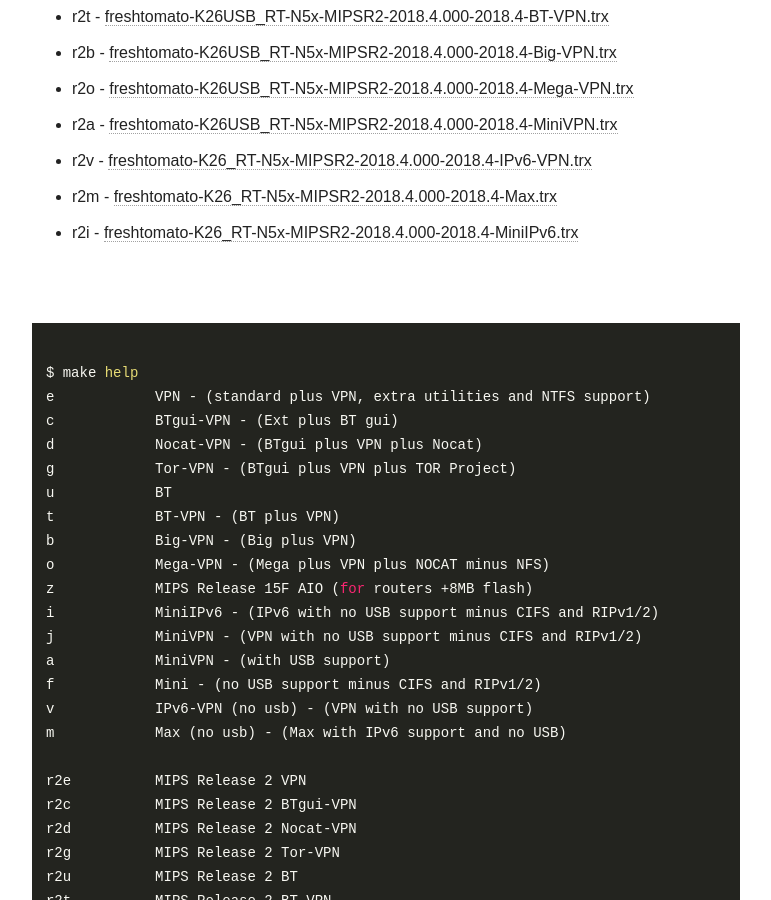
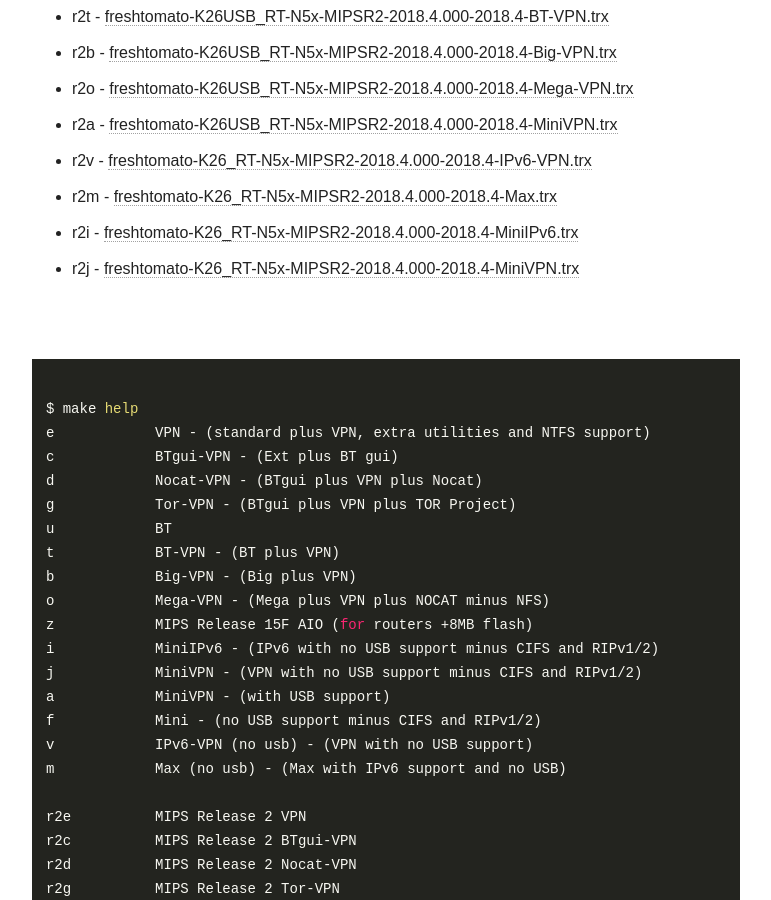
Before and after one commit to oglopss/freshtomato-mips-ci-jekyll, a Jekyll site: the page built from index.html, in a window 1280 px wide and 900 px high, scrolled down 811 px. Shown: the whole window, without its empty margins (254-1025 px from the left). Built offline with Jekyll 4.4.1, drawn with Linux system fonts in a browser that asks for light colours; nearby versions of some CDN libraries.

Commit message:
Travis build 39 r2j pushed to gh-pages

```diff
--- a/_data/ss.yml
+++ b/_data/ss.yml
@@ -12,3 +12,4 @@
   - 0011 r2v freshtomato-K26_RT-N5x-MIPSR2-2018.4.000-2018.4-IPv6-VPN.trx
   - 0013 r2i freshtomato-K26_RT-N5x-MIPSR2-2018.4.000-2018.4-MiniIPv6.trx
   - 0012 r2m freshtomato-K26_RT-N5x-MIPSR2-2018.4.000-2018.4-Max.trx
+  - 0014 r2j freshtomato-K26_RT-N5x-MIPSR2-2018.4.000-2018.4-MiniVPN.trx
```
Also changed, not shown: 1 other file.
